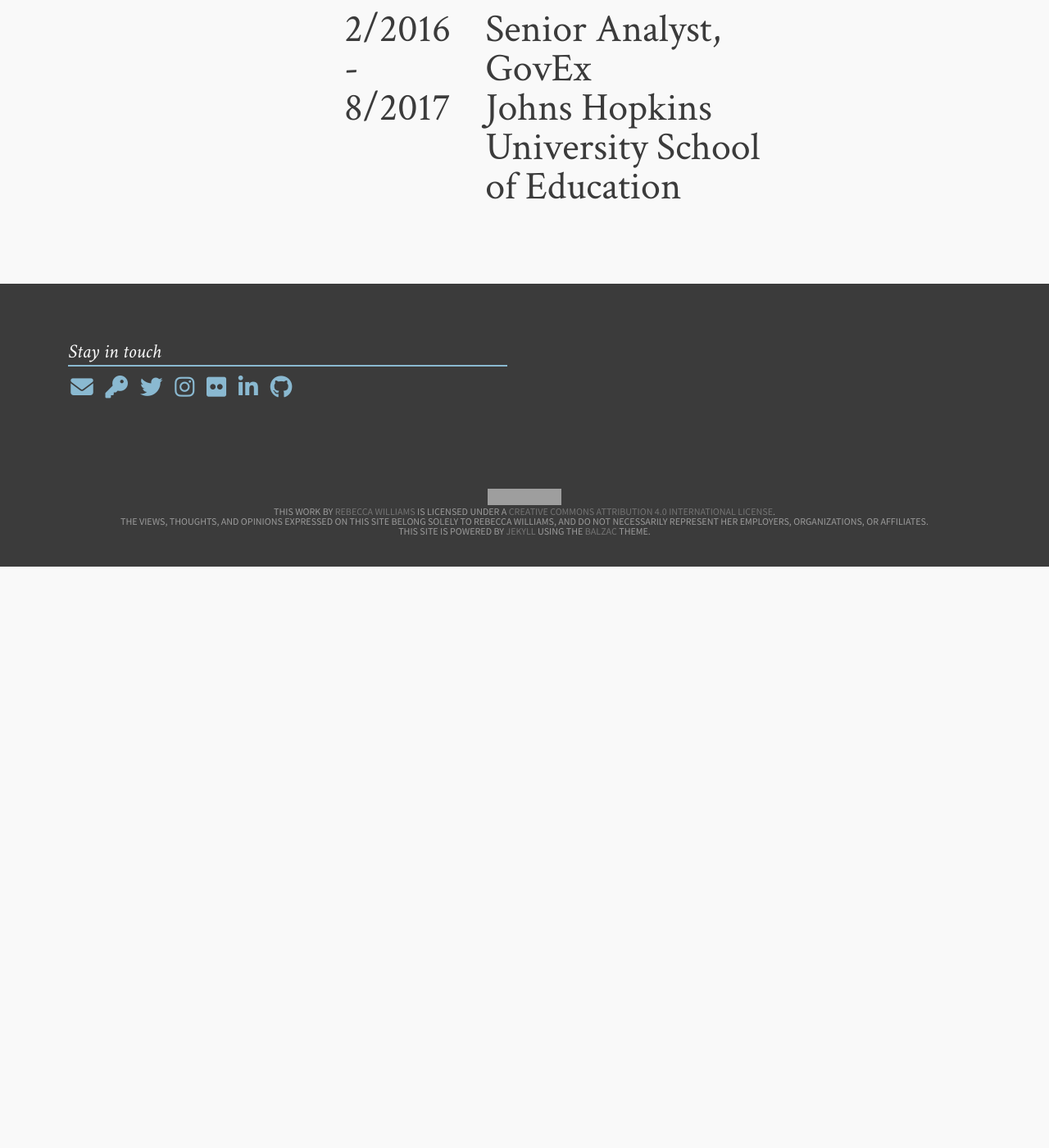
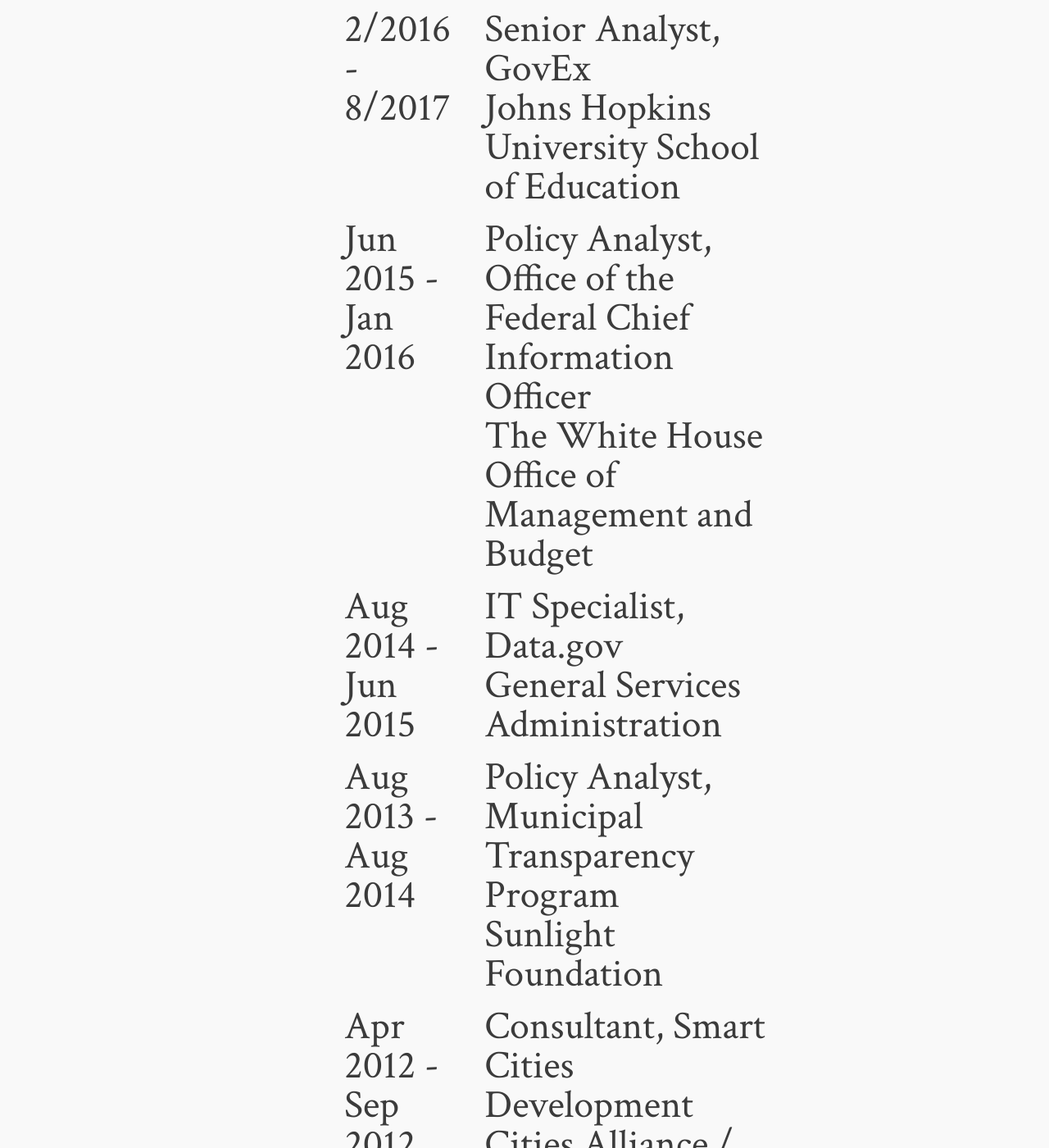
Before and after one commit to rebeccawilliams/rebeccawilliams.us, a Jekyll site: the page built from work.md, in a window 1280 px wide and 1400 px high, scrolled down 682 px. Shown: the whole window at 82% size. Built offline with Jekyll 4.4.1, drawn with Linux system fonts in a browser that asks for light colours; nearby versions of some CDN libraries; before the commit the page ends 1373 px from its top, so only the background shows below that; some of the changed text lies outside the part shown; grey boxes are pictures that could not be loaded.

Commit message:
Update work.html

```diff
--- a/_layouts/work.html
+++ b/_layouts/work.html
@@ -16,7 +16,7 @@
           <article class="archive-wrap">
               <ol class="post-list">
                  <lh><h2><span class="bb">Work Experience</a></span></h2></lh>
-<font size="14>
+<font size="10>
 <table width="100%"><table>
   <tr>
     <td>9/2017 - Present</td>
@@ -28,7 +28,47 @@
     <td>Senior Analyst, GovEx<br>
 Johns Hopkins University School of Education</td>
   </tr>
-</table>
+  <tr>
+    <td>Jun 2015 - Jan 2016</td>
+    <td>Policy Analyst, Office of the Federal Chief Information Officer<br>
+The White House Office of Management and Budget</td>
+  </tr>
+  <tr>
+    <td>Aug 2014 - Jun 2015</td>
+    <td>IT Specialist, Data.gov<br>
+General Services Administration</td>
+  </tr>
+  <tr>
+    <td>Aug 2013 - Aug 2014</td>
+    <td>Policy Analyst, Municipal Transparency Program<br>
+Sunlight Foundation</td>
+  </tr>
+  <tr>
+    <td>Apr 2012 - Sep 2012</td>
+    <td>Consultant, Smart Cities Development<br>
+Cities Alliance / World Bank</td>
+  </tr>
+  <tr>
+    <td>Jan 2011 - Jan 2012</td>
+    <td>Research Assistant, Energy Policy<br>
+Regional Plan Association </td>
+  </tr>
+  <tr>
+    <td>Sep 2009 - Dec 2009</td>
+    <td>Consultant, Master Plan Committee<br>
+Town of Ludlow, Massachusetts</td>
+  </tr>
+  <tr>
+    <td>Jan 2009 - May 2009</td>
+    <td>Public Interest Extern, Code Enforcement Legal Department<br>
+City of Springfield, Massachusetts</td>
+  </tr>
+  <tr>
+    <td>Sep 2007 - May 2008</td>
+    <td>Paralegal<br>
+Massachusetts Fair Housing Center</td>
+  </tr>
+                   </table>
               </ol>
           </article>
         </section>
```
